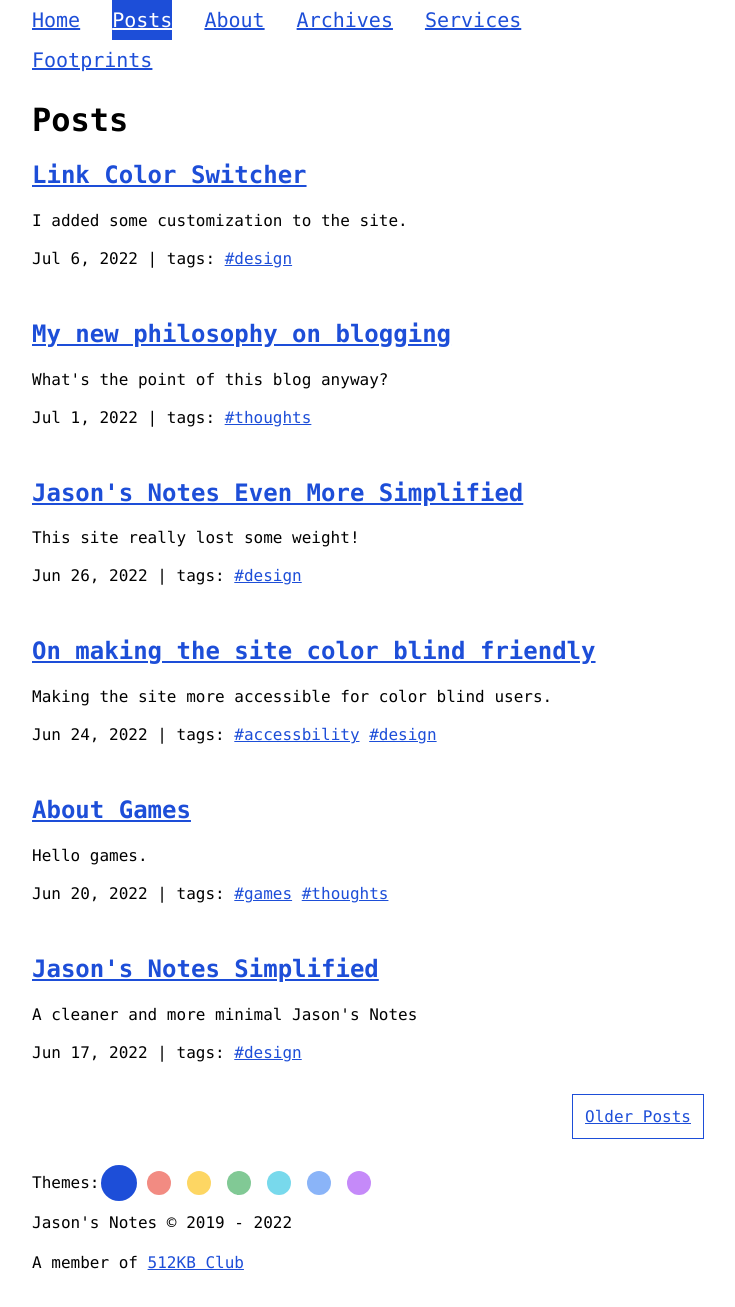
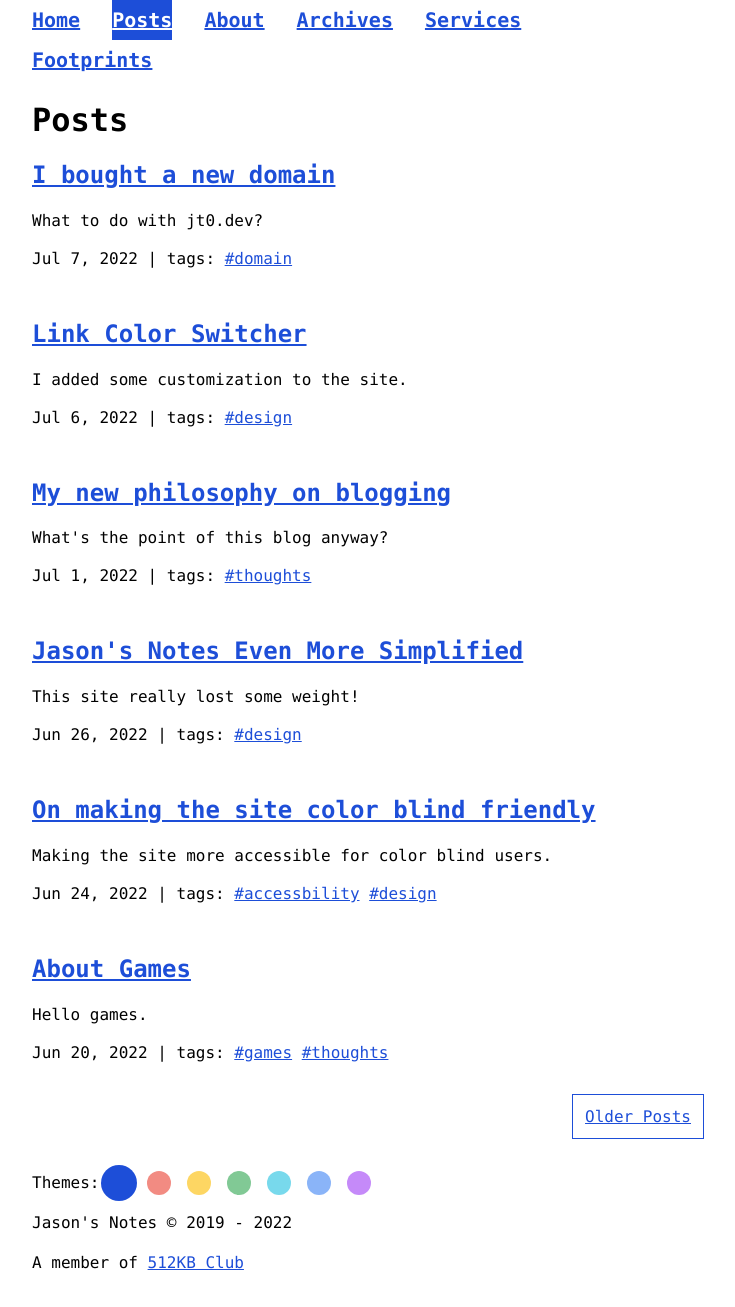
Before and after one commit to jasontthai/jasonthai.me, a Jekyll site: the page built from index.html, in a window 1280 px wide. Shown: the whole page, without its empty margins (272-1007 px from the left). Built offline with Jekyll 4.4.1, drawn with Linux system fonts in a browser that asks for light colours; the list of posts is cut into pages by our own code.

Commit message:
create _posts/2022-07-07-jt0-domain-and-other-stuff.md

````diff
--- a/_includes/header.html
+++ b/_includes/header.html
@@ -3,13 +3,13 @@
   {%- assign page_paths = site.data.navigation | default: default_paths -%}
   <nav>
     <a {% if page.url=='/index.html' %} style="background-color: var(--link-color);
-          color: var(--link-text-color);" {% endif %} href="/">Home</a>
+          color: var(--link-text-color);" {% endif %} href="/"><b>Home</b></a>
     {%- for path in page_paths -%}
     {%- assign my_page = site.pages | where: "path", path | first -%}
     {%- if my_page.title and my_page.autogen == nil -%}
     <a {% if page.url==my_page.url %} style="background-color: var(--link-color);
-          color: var(--link-text-color);" {% endif %} href="{{ my_page.url | relative_url }}">{{ my_page.title | escape
-      }}</a>
+          color: var(--link-text-color);" {% endif %} href="{{ my_page.url | relative_url }}"><b>{{ my_page.title | escape
+      }}</b></a>
     {%- endif -%}
     {%- endfor -%}
   </nav>
--- /dev/null
+++ b/_posts/2022-07-07-jt0-domain-and-other-stuff.md
@@ -0,0 +1,27 @@
+---
+title: I bought a new domain
+description: What to do with jt0.dev?
+category: blog
+tags: [domain]
+---
+
+I purchased a new domain today [https://jt0.dev/](https://jt0.dev/) and now I am wondering what to do with it. It is a bit backward because I should have planned for it first but oh well, the domain is short and contains my intials.
+
+My list of domains are growing:
+* [json.id](https://json.id)
+* [jasonthai.me](https://jasonthai.me)
+* [jt0.dev](https://jt0.dev)
+
+In other news, I learned how to retrieve a page size today using curl. Here's an example:
+
+```sh
+# No compression
+curl https://jasonthai.me -w '%{size_download}' -so /dev/null
+7821%
+
+# With compression
+curl --compressed https://jasonthai.me -w '%{size_download}' -so /dev/null
+3209%
+```
+
+I also replaced the favicon with an image of a tree! And it is smaller in size too!
````
